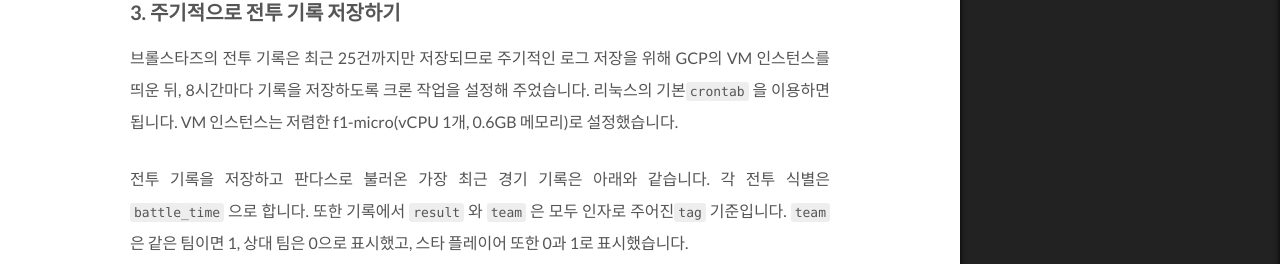
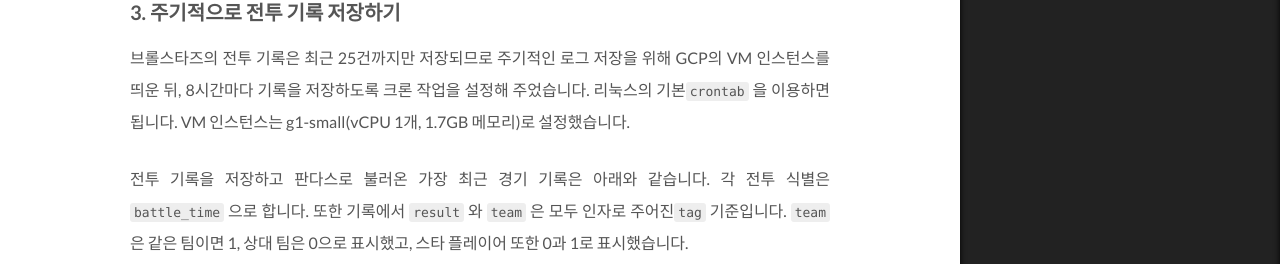
Before and after one commit to novdov/novdov.github.io, a Jekyll site: the page built from _posts/2019-08-18-Brawl-Stars-API.md, in a window 1280 px wide and 1400 px high, scrolled down 4448 px, cut to the strip 306-570 px from the top of the window. Built offline with Jekyll 4.4.1, drawn with Linux system fonts in a browser that asks for light colours; comment, search, counter and statistics services are not loaded.

Commit message:
revision

```diff
--- a/_posts/2019-08-18-Brawl-Stars-API.md
+++ b/_posts/2019-08-18-Brawl-Stars-API.md
@@ -197,7 +197,7 @@ def parse_battle_logs_all_user(self, init_tag: str) -> List[Mapping]:
 
 ## 3. 주기적으로 전투 기록 저장하기
 
-브롤스타즈의 전투 기록은 최근 25건까지만 저장되므로 주기적인 로그 저장을 위해 GCP의 VM 인스턴스를 띄운 뒤, 8시간마다 기록을 저장하도록 크론 작업을 설정해 주었습니다. 리눅스의 기본`crontab` 을 이용하면 됩니다. VM 인스턴스는 저렴한 f1-micro(vCPU 1개, 0.6GB 메모리)로 설정했습니다.
+브롤스타즈의 전투 기록은 최근 25건까지만 저장되므로 주기적인 로그 저장을 위해 GCP의 VM 인스턴스를 띄운 뒤, 8시간마다 기록을 저장하도록 크론 작업을 설정해 주었습니다. 리눅스의 기본`crontab` 을 이용하면 됩니다. VM 인스턴스는 g1-small(vCPU 1개, 1.7GB 메모리)로 설정했습니다.
 
 전투 기록을 저장하고 판다스로 불러온 가장 최근 경기 기록은 아래와 같습니다. 각 전투 식별은 `battle_time` 으로 합니다. 또한 기록에서 `result` 와 `team` 은 모두 인자로 주어진`tag`  기준입니다. `team` 은 같은 팀이면 1, 상대 팀은 0으로 표시했고, 스타 플레이어 또한 0과 1로 표시했습니다.
 
```
